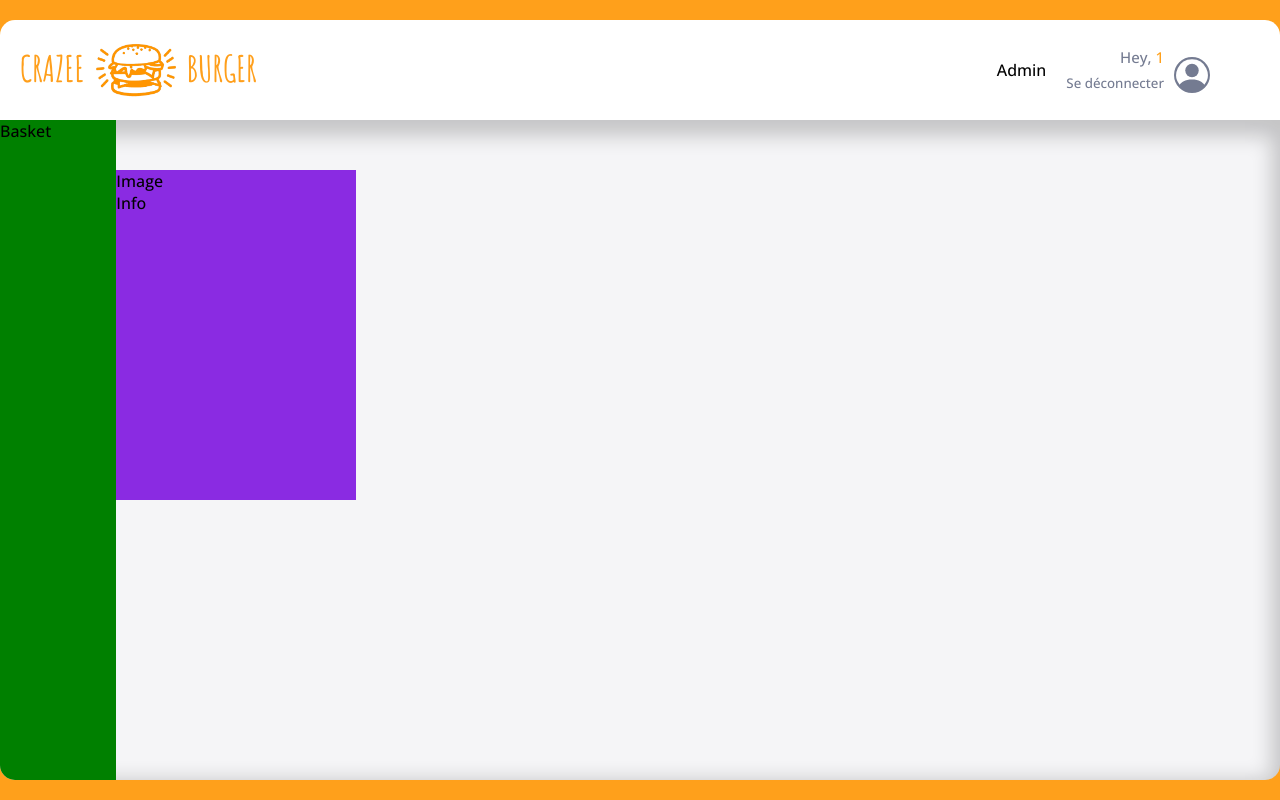
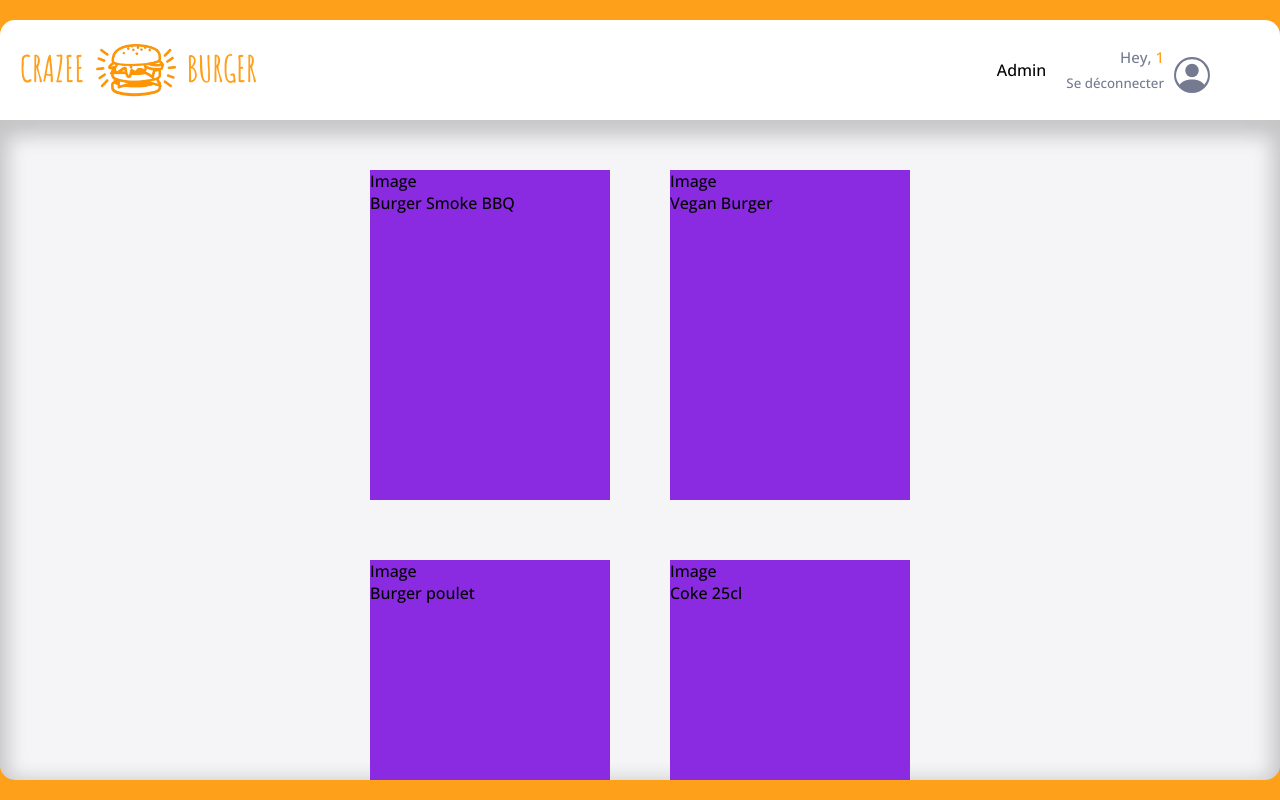
Before and after one commit to LuckyMarty/crazee-burger, a React (Create React App) app: page /order/1 in a window 1280 px wide. Built offline with nearby package versions, Linux system fonts and the light colour scheme.

Commit message:
🚧 F05: ORDER > MENU > Add grid layout

```diff
--- a/src/components/pages/order/Main/Main.js
+++ b/src/components/pages/order/Main/Main.js
@@ -7,7 +7,7 @@ import Menu from './Menu';
 export default function Main() {
     return (
         <MainStyled>
-            <Basket />
+            {/* <Basket /> */}
             <Menu />
         </MainStyled>
     )
@@ -17,7 +17,8 @@ export default function Main() {
 const MainStyled = styled.main`
     background-color: ${theme.colors.background_white};
     box-shadow: 0 8px 20px 8px rgba(0,0,0,.2) inset;
+    overflow-y: scroll;
 
     display: grid;
-    grid-template-columns: 1fr 10fr;
+    /* grid-template-columns: 1fr 10fr; */
 `;
--- a/src/components/pages/order/Main/Menu.js
+++ b/src/components/pages/order/Main/Menu.js
@@ -1,15 +1,26 @@
-import React from 'react'
+import React, { useState } from 'react'
 import styled from 'styled-components';
+import { fakeMenu1, fakeMenu2 } from '../../../../fakeData/fakeMenu';
 
 export default function Menu() {
+    // Stats
+    const [products, setProducts] = useState(fakeMenu2);
+
+
     return (
         <MenuStyled>
-            <div>
-                <article>
-                    <div>Image</div>
-                    <div>Info</div>
-                </article>
-            </div>
+            {products.map((product) => {
+                return(
+                    <article>
+                        <div>Image</div>
+                        <div>{product.title}</div>
+                    </article>
+                )
+            })}
+            {/* <article>
+                <div>Image</div>
+                <div>Info</div>
+            </article> */}
         </MenuStyled>
     )
 }
@@ -17,18 +28,15 @@ export default function Menu() {
 
 const MenuStyled = styled.div`
     margin: 50px auto;
+    display: grid;
+    grid-template-columns: repeat(2, 1fr);
+    gap: 60px;
+    justify-content: center;
 
-    >div {
-        display: grid;
-        grid-template-columns: repeat(5, 1fr);
-        gap: 25px;
-        margin: auto;
-        justify-content: center;
-    }
 
     article {
         background-color: blueviolet;
         height: 330px;
-        min-width: 240px;
+        width: 240px;
     }
 `;
```
